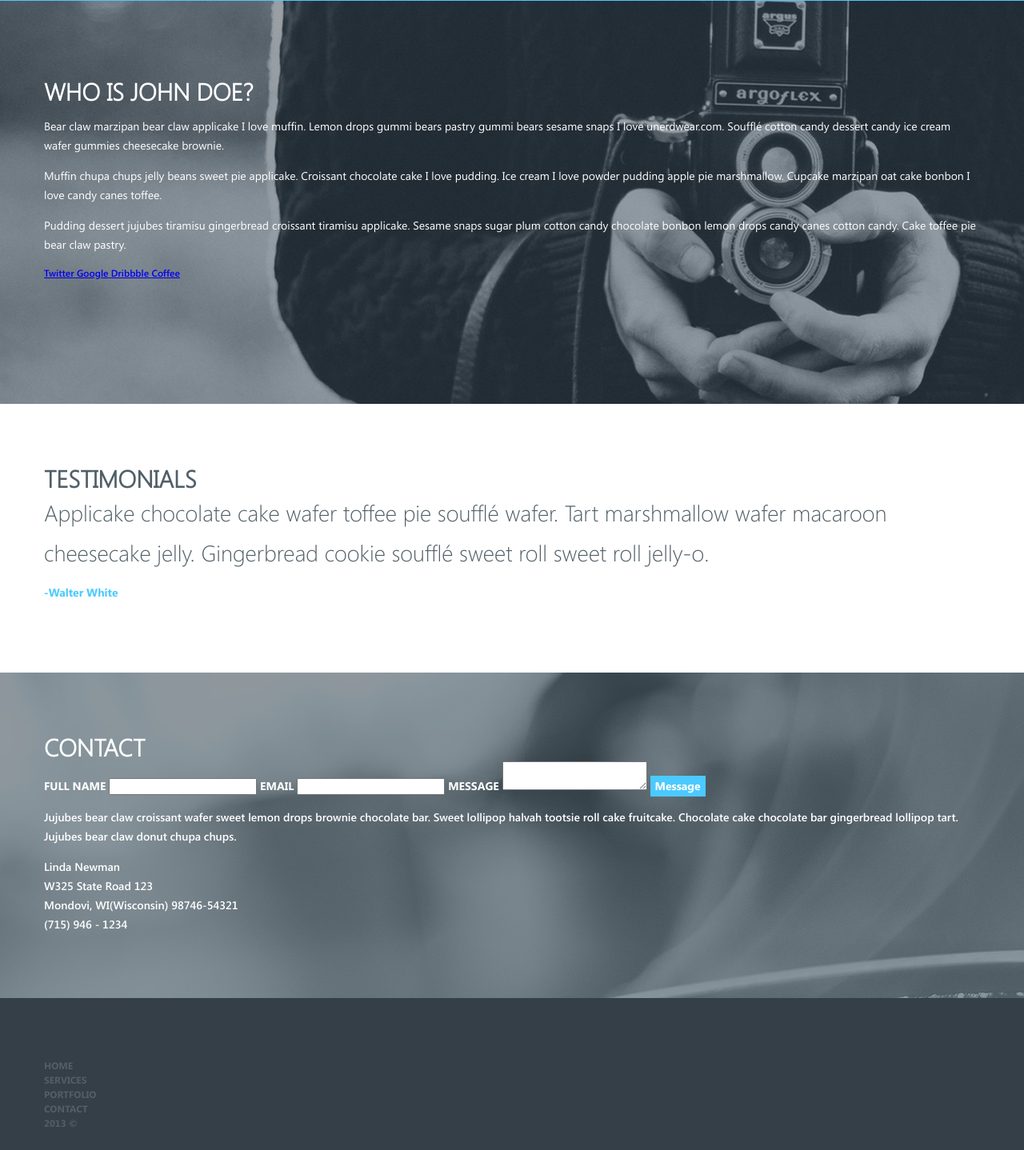
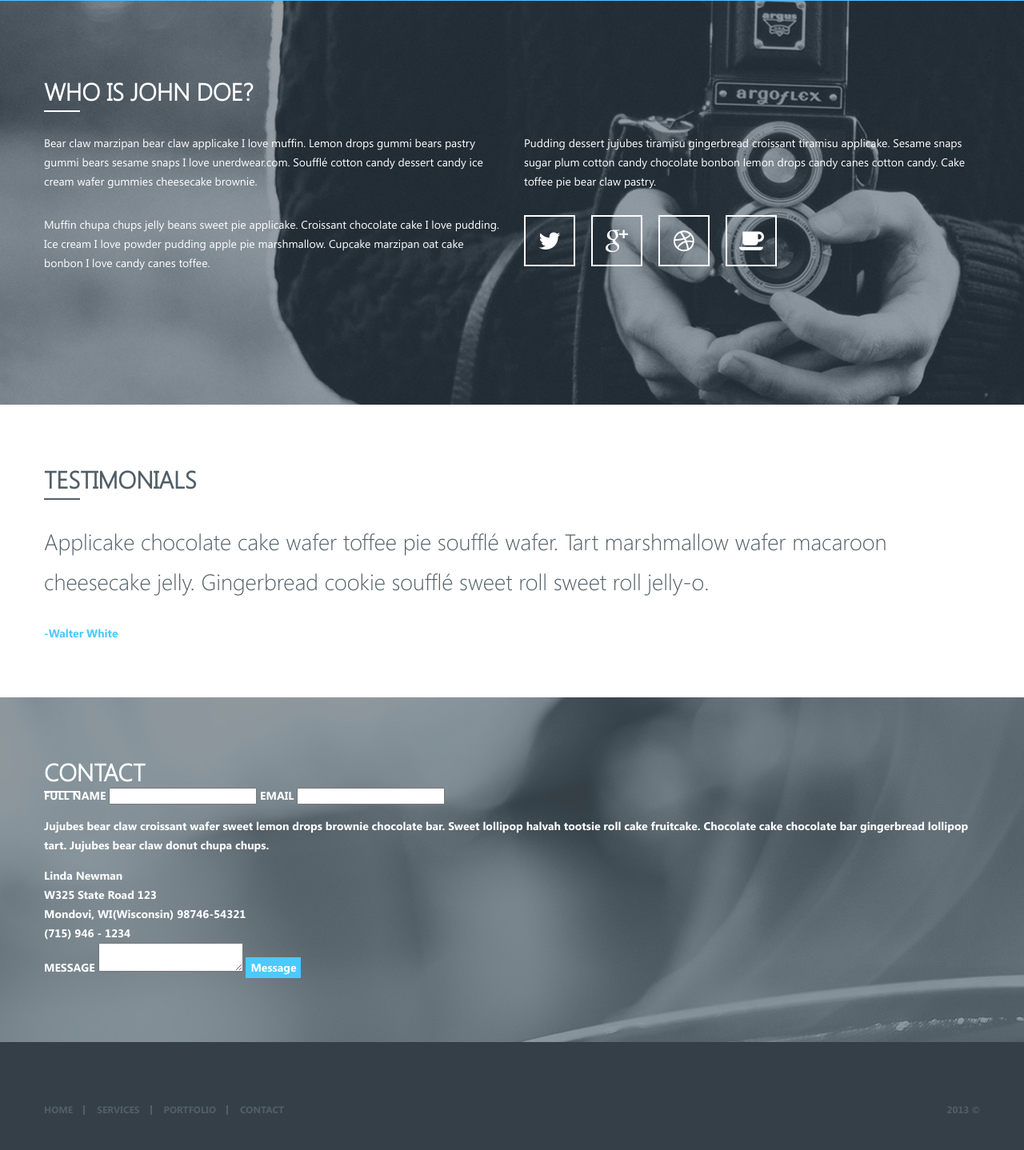
Before and after one commit to kasankaosanka/blueasy, a plain HTML site: page index.html in a window 1280 px wide. Shown: the part 2842-4280 px from the top of the page at 80% size. Drawn offline with Linux system fonts and the light colour scheme.

Commit message:
Секции JohndoeInfo и Footer приведены в соответствие с макетом

```diff
--- a/css/style.css
+++ b/css/style.css
@@ -61,6 +61,22 @@ body {
     line-height: 18px;
     color: white;
     background-color: #515f67;
+}
+
+.visually-hidden:not(:focus):not(:active),
+input[type="checkbox"].visually-hidden,
+input[type="radio"].visually-hidden {
+  position: absolute;
+  width: 1px;
+  height: 1px;
+  margin: -1px;
+  border: 0;
+  padding: 0;
+  white-space: nowrap;
+  -webkit-clip-path: inset(100%);
+          clip-path: inset(100%);
+  clip: rect(0 0 0 0);
+  overflow: hidden;
 }
 
 .main-header {
@@ -420,13 +436,86 @@ body {
 
 .john-doe-info {
     padding-top: 95px;
-    padding-bottom: 155px;
+    padding-bottom: 135px;
+}
+
+.john-doe-info h2 {
+    position: relative;
+}
+
+.john-doe-info h2::after {
+    content: "";
+    position: absolute;
+    top: 42px;
+    left: 0;
+    width: 45px;
+    height: 2px;
+    background-color: white;
+}
+
+.john-doe-info-text-container {
+    display: flex;
+    flex-wrap: wrap;
+    margin-top: 35px;
+}
+
+.john-doe-info-text-wrapper {
+    margin-right: 30px;
+    width: 570px;
+}
+
+.john-doe-info-social-wrapper {
+    width: 570px;
 }
 
 .john-doe-info p {
+    margin: 0;
+    margin-bottom: 30px;
+    padding: 0;
     font-family: "SegoeUIRegular", "Arial", sans-serif;
     font-size: 14px;
     line-height: 24px;
+}
+
+.social-buttons-list {
+    margin: 0;
+    padding: 0;
+    display: flex;
+    flex-wrap: wrap;
+    list-style: none;
+}
+
+.social-buttons-list .social-button {
+    margin-right: 20px;
+    display: block;
+    width: 60px;
+    height: 60px;
+    border: 2px solid white;
+}
+
+.social-buttons-list .twitter {
+    padding: 0;
+    background-image: url("../img/twitter-icon.png");
+    background-repeat: no-repeat;
+    background-position: 50% 50%;
+}
+
+.social-buttons-list .google {
+    background-image: url("../img/google-plus-icon.png");
+    background-repeat: no-repeat;
+    background-position: 50% 50%;
+}
+
+.social-buttons-list .dribbble {
+    background-image: url("../img/dribbble-icon.png");
+    background-repeat: no-repeat;
+    background-position: 50% 50%;
+}
+
+.social-buttons-list .coffee {
+    background-image: url("../img/coffee-social-icon.png");
+    background-repeat: no-repeat;
+    background-position: 50% 50%;
 }
 
 .testimonials-wrapper {
@@ -434,12 +523,28 @@ body {
 }
 
 .testimonials {
-    padding: 75px 0;
+    padding: 75px 0 55px;
     color: #515f67;
+}
+
+.testimonials h2 {
+    margin-bottom: 35px;
+    position: relative;
+}
+
+.testimonials h2::after {
+    content: "";
+    position: absolute;
+    top: 42px;
+    left: 0;
+    width: 45px;
+    height: 2px;
+    background-color: #515f67;
 }
 
 .testimonials blockquote {
     margin: 0;
+    margin-bottom: 15px;
     padding: 0;
     font-family: "SegoeUILight", "Arial", sans-serif;
     font-size: 28px;
@@ -447,6 +552,8 @@ body {
 }
 
 .testimonials cite {
+    margin: 0;
+    padding: 0;
     font-family: "SegoeUIBold", "Arial", sans-serif;
     font-size: 14px;
     line-height: 50px;
@@ -463,6 +570,20 @@ body {
 .contact {
     padding-top: 75px;
     padding-bottom: 80px;
+}
+
+.contact h2 {
+    position: relative;
+}
+
+.contact h2::after {
+    content: "";
+    position: absolute;
+    top: 42px;
+    left: 0;
+    width: 45px;
+    height: 2px;
+    background-color: white;
 }
 
 .contact-form {
@@ -502,26 +623,54 @@ body {
     background-color: #353f47;
 }
 
-footer {
+.page-footer {
     padding: 75px 0;
+    display: flex;
+    flex-wrap: wrap;
     font-family: "SegoeUIBold", "Arial", sans-serif;
     color: #515f67;
 }
 
-footer ul {
+.footer-link-list {
     margin: 0;
     padding: 0;
+    display: flex;
+    flex-wrap: wrap;
     list-style: none;
 }
 
-footer a {
+.footer-link-list li {
+    padding-right: 15px;
+    margin-right: 15px;
+    position: relative;
+}
+
+.footer-link-list li:last-of-type {
+    padding-right: 0;
+    margin-right: 0;
+}
+
+.footer-link-list li:nth-of-type(1)::after,
+.footer-link-list li:nth-of-type(2)::after,
+.footer-link-list li:nth-of-type(3)::after {
+    content: "";
+    position: absolute;
+    width: 2px;
+    height: 12px;
+    top: 4px;
+    right: 0;
+    background-color: #515f67;
+}
+
+.footer-link-list a {
     font-family: "SegoeUIBold", "Arial", sans-serif;
     text-decoration: none;
     text-transform: uppercase;
     color: #515f67;
 }
 
-footer p {
+.page-footer p {
     margin: 0;
+    margin-left: auto;
     padding: 0;
 }
--- a/index.html
+++ b/index.html
@@ -144,21 +144,37 @@
        <div class="john-doe-info-wrapper">
             <section class="john-doe-info container">
                     <h2>Who is John Doe?</h2>
+                    <div class="john-doe-info-text-container">
+                        <div class="john-doe-info-text-wrapper">
                             <p>Bear claw marzipan bear claw applicake I love muffin. Lemon drops gummi bears pastry gummi bears sesame snaps I love unerdwear.com. Soufflé cotton candy dessert candy ice cream wafer gummies cheesecake brownie.</p>
                             <p>Muffin chupa chups jelly beans sweet pie applicake. Croissant chocolate cake I love pudding. Ice cream I love powder pudding apple pie marshmallow. Cupcake marzipan oat cake bonbon I love candy canes toffee.</p>
+                        </div>
+                        <div class="john-doe-info-social-wrapper">
                             <p>Pudding dessert jujubes tiramisu gingerbread croissant tiramisu applicake. Sesame snaps sugar plum cotton candy chocolate bonbon lemon drops candy canes cotton candy. Cake toffee pie bear claw pastry.</p>
-                    <a href="twitter.com">
+                            <ul class="social-buttons-list">
+                                <li>
+                                    <a class="social-button twitter" href="twitter.com">
                                         <span class="visually-hidden">Twitter</span>
                                     </a>
-                    <a href="google.com">
+                                </li>
+                                <li>
+                                    <a class="social-button google" href="google.com">
                                         <span class="visually-hidden">Google</span>
                                     </a>
-                    <a href="dribbble.com">
+                                </li>
+                                <li>
+                                    <a class="social-button dribbble" href="dribbble.com">
                                         <span class="visually-hidden">Dribbble</span>
                                     </a>
-                    <a href="coffee.com">
+                                </li>
+                                <li>
+                                    <a class="social-button coffee" href="coffee.com">
                                         <span class="visually-hidden">Coffee</span>
                                     </a>
+                                </li>
+                            </ul>
+                        </div>
+                    </div>
             </section>
        </div>
        <div class="testimonials-wrapper">
@@ -176,10 +192,6 @@
                         <input type="text" name="full-name" id="full-name">
                         <label for="email">Email</label>
                         <input type="email" name="email" id="email">
-                        <label for="message">Message</label>
-                        <textarea name="message" id="message"></textarea>
-                        <button type="submit">Message</button>
-                    </form>
                         <p>Jujubes bear claw croissant wafer sweet lemon drops brownie chocolate bar. Sweet lollipop halvah tootsie roll cake fruitcake. Chocolate cake chocolate bar gingerbread lollipop tart. Jujubes bear claw donut chupa chups.</p>
                         <address>
                             Linda Newman<br>
@@ -187,12 +199,16 @@
                             Mondovi, WI(Wisconsin) 98746-54321<br>
                             <a href="tel:(715)946-1234">(715) 946 - 1234</a>
                         </address>
+                        <label for="message">Message</label>
+                        <textarea name="message" id="message"></textarea>
+                        <button type="submit">Message</button>
+                    </form>
                 </section>
        </div>
    </main>
    <div class="footer-wrapper">
-        <footer class="container">
-                <ul>
+        <footer class="page-footer container">
+                <ul class="footer-link-list">
                     <li>
                         <a href="index.html">Home</a>
                     </li>
```
Also changed, not shown: img/coffee-social-icon.png (added), img/coffee-social-icon.svg (deleted), img/dribbble-icon.png (added), img/dribbble-icon.svg (deleted), img/google-plus-icon.png (added), img/google-plus-icon.svg (deleted). Lines whose indentation alone changed are shown as unchanged.
